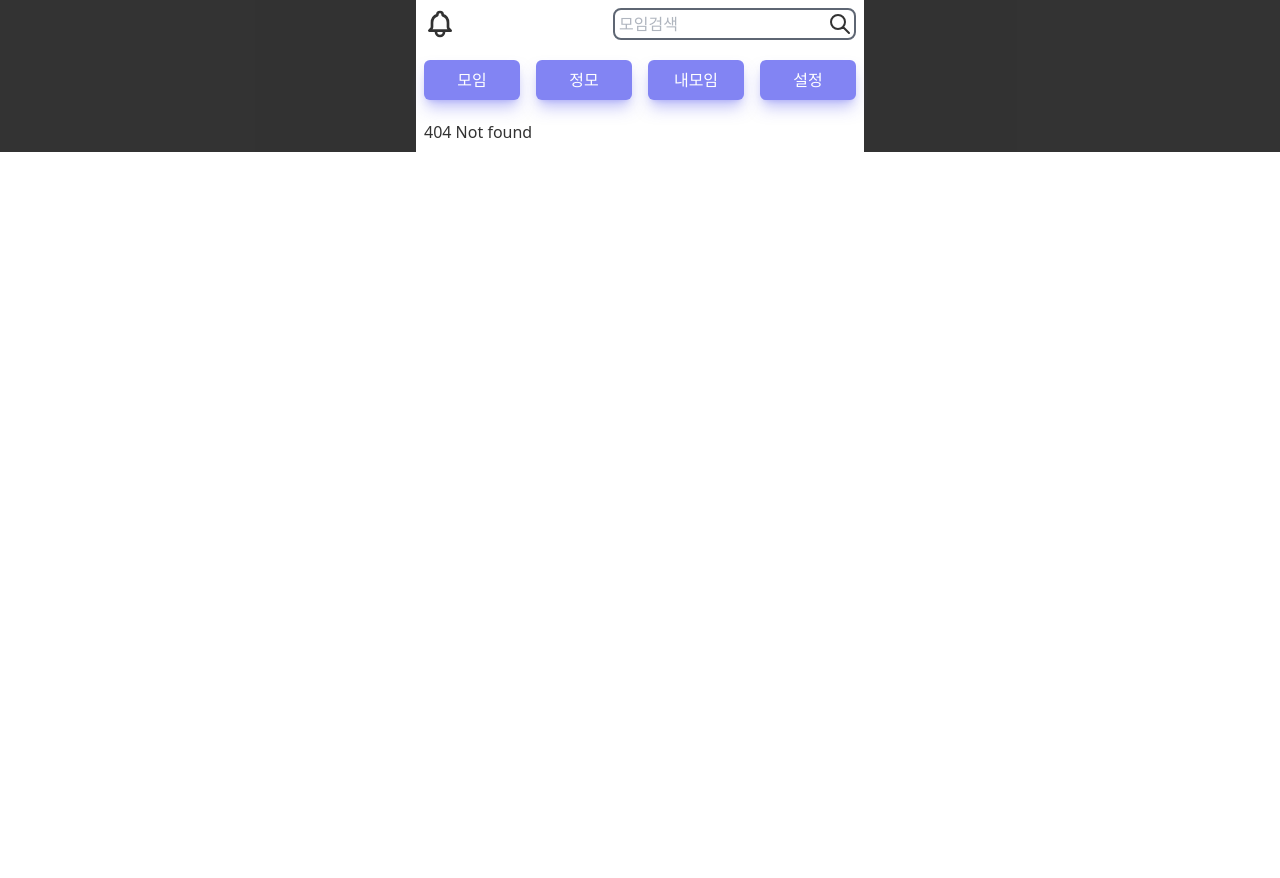
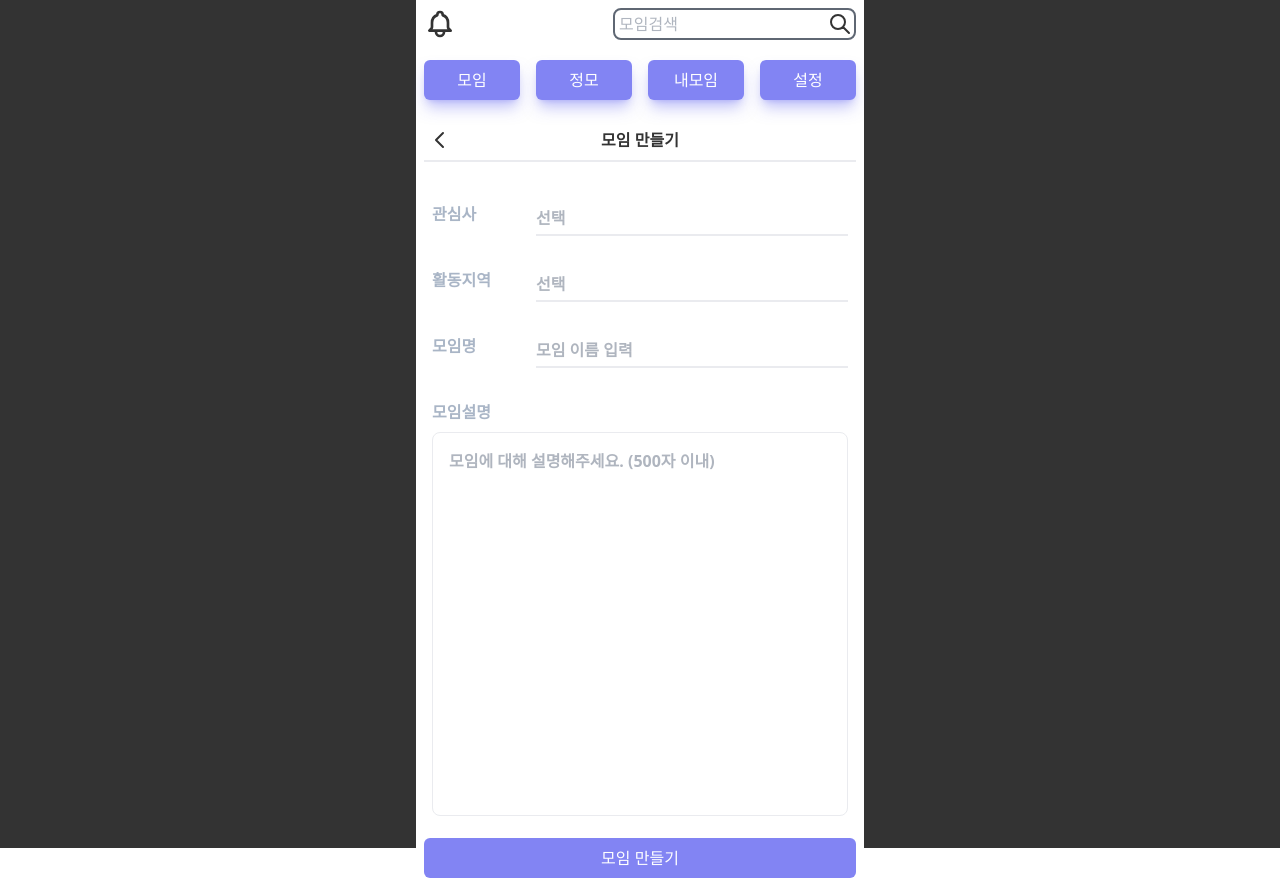
Before and after one commit to leesh5000/side-project-fe, a React (Create React App) app: page /make-group in a window 1280 px wide. Before the commit this address had no page. Before the commit the page ends 800 px from the top, so only its background shows below. Built offline with nearby package versions, Linux system fonts and the light colour scheme.

Commit message:
markup MakeGroup page

```diff
--- a/src/components/button/PlusButton.jsx
+++ b/src/components/button/PlusButton.jsx
@@ -1,7 +1,9 @@
 import React from "react";
+import { Link } from "react-router-dom";
 
-const PlusButton = ( ) => {
+const PlusButton = () => {
     return (
+        <Link to="/make-group">
             <div className="w-full sticky bottom-4 right-0 flex justify-end">
                 <button className="w-12 h-12 bg-slate-800 rounded-full flex flex-col items-center justify-center text-white">
                     <svg xmlns="http://www.w3.org/2000/svg" className="h-6 w-6" fill="none" viewBox="0 0 24 24" stroke="currentColor" strokeWidth={2}>
@@ -10,6 +12,7 @@ const PlusButton = ( ) => {
                     <span className="text-xs">모임</span>
                 </button>
             </div>
+        </Link>
     );
 };
 
--- /dev/null
+++ b/src/pages/root/MakeGroup.jsx
@@ -0,0 +1,41 @@
+import React from "react";
+import { Helmet } from "react-helmet-async";
+
+const MakeGroup = () => {
+    return(
+        <div className="h-[90vh]">
+            <Helmet>
+                <title>저모이모 | 모임만들기</title>
+            </Helmet>
+            <header className="border-b-2 py-2 grid grid-cols-3">
+                <svg xmlns="http://www.w3.org/2000/svg" className="h-6 w-6 relative left-1" fill="none" viewBox="0 0 24 24" stroke="currentColor" strokeWidth={2}>
+                    <path strokeLinecap="round" strokeLinejoin="round" d="M15 19l-7-7 7-7" />
+                </svg>
+                <span className="font-semibold justify-self-center">모임 만들기</span>
+            </header>
+            <form className="h-[80vh] flex flex-col justify-between pt-8">
+                <section className="space-y-8 p-2 text-slate-400 font-semibold">
+                    <article className="flex">
+                        <section className="w-1/4">관심사</section>
+                        <input className="w-3/4 focus:outline-none py-1 border-b-2" placeholder="선택"></input>
+                    </article>
+                    <article className="flex">
+                        <section className="w-1/4">활동지역</section >
+                        <input className="w-3/4 focus:outline-none py-1 border-b-2" placeholder="선택"></input>
+                    </article>
+                    <article className="flex">
+                        <section className="w-1/4">모임명</section >
+                        <input className="w-3/4 focus:outline-none py-1 border-b-2" placeholder="모임 이름 입력"></input>
+                    </article>
+                    <article className="">
+                        <article className="w-1/4">모임설명</article>
+                        <textarea className="resize-none focus:outline-none w-full h-96 p-4 my-2 border rounded-lg" placeholder="모임에 대해 설명해주세요. (500자 이내)"></textarea>
+                    </article>
+                </section>
+                <button className="w-full py-2 bg-indigo-500 hover:bg-indigo-600 active:bg-indigo-700 text-white rounded-md">모임 만들기</button>
+            </form>
+        </div>
+    )
+};
+
+export default MakeGroup;
--- a/src/routes/Location.jsx
+++ b/src/routes/Location.jsx
@@ -7,6 +7,7 @@ const NotFound = lazy(() => import("../pages/common/404"));
 const Meetup = lazy(() => import("../pages/root/Meetup"));
 const MyGroup = lazy(() => import("../pages/root/MyGroup"));
 const Setting = lazy(() => import("../pages/root/Setting"));
+const MakeGroup = lazy(() => import("../pages/root/MakeGroup"));
 
 const routes = [
   {
@@ -28,6 +29,10 @@ const routes = [
   {
     path: "/setting",
     element: <Setting />,
+  },
+  {
+    path: "/make-group",
+    element: <MakeGroup />,
   },
 ];
 
```
Lines whose indentation alone changed are shown as unchanged.
